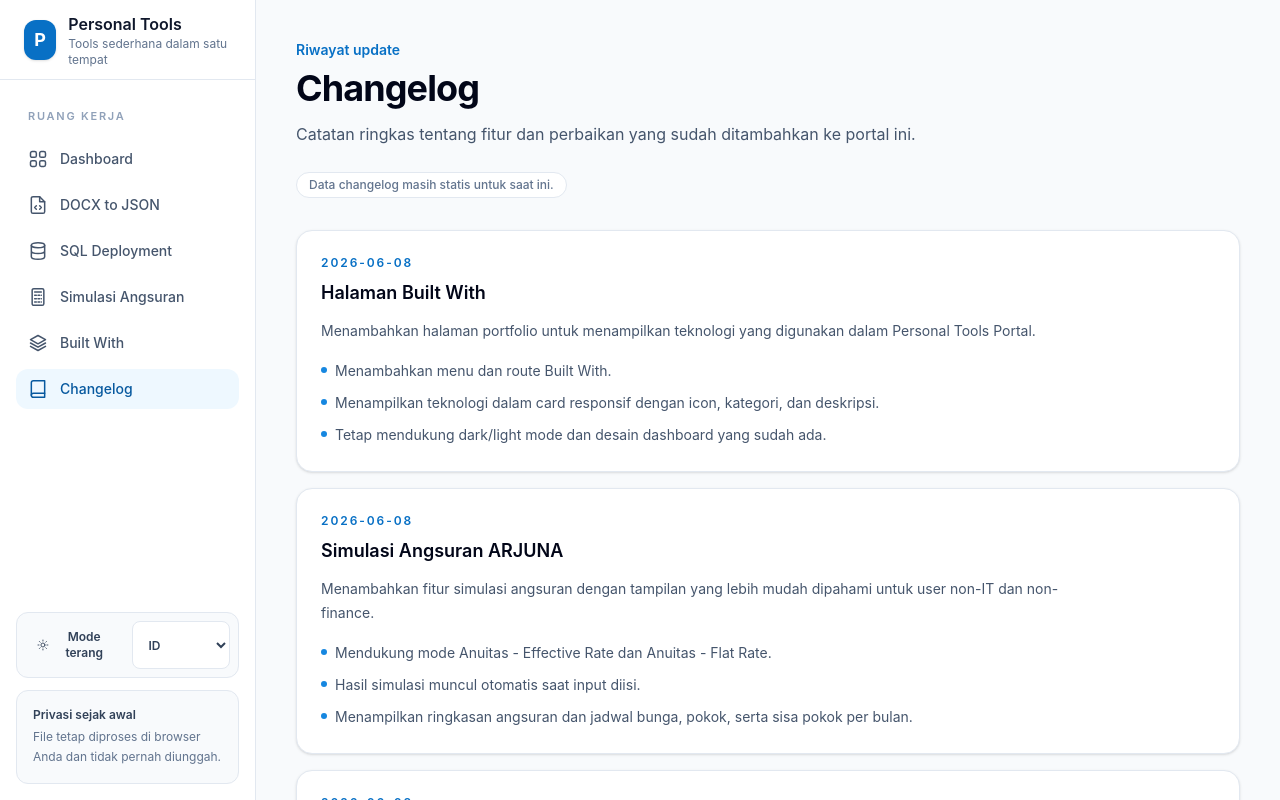
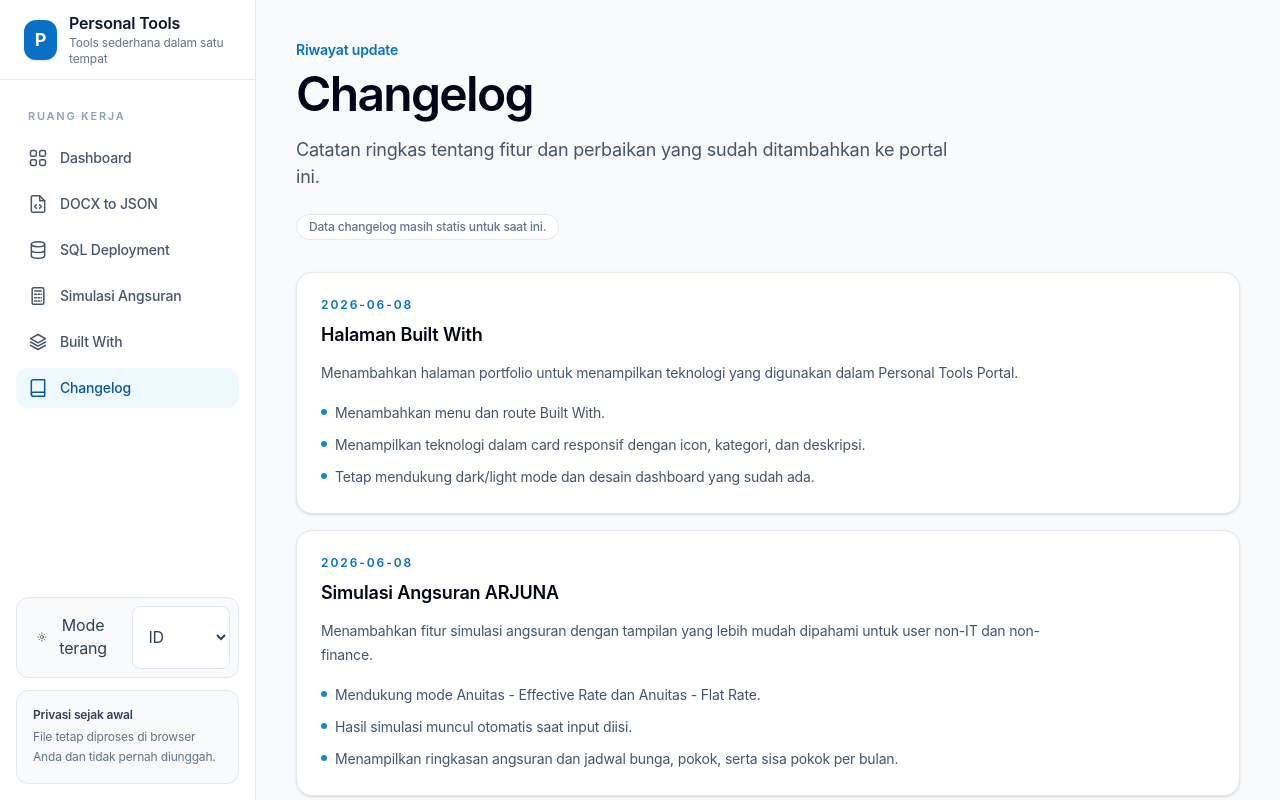
Before and after one commit to herusukmafama/personal-project-2, a React (Vite) app: page /#/changelog in a window 1280 px wide. Shown: the top 800 px of the page. Built offline with nearby package versions, Linux system fonts and the light colour scheme.

Commit message:
Refine Apple-inspired typography

```diff
--- a/src/components/PageHeader.tsx
+++ b/src/components/PageHeader.tsx
@@ -6,12 +6,14 @@ type PageHeaderProps = {
 
 export function PageHeader({ eyebrow, title, description }: PageHeaderProps) {
   return (
-    <header className="max-w-2xl">
-      <p className="text-sm font-semibold text-brand-600">{eyebrow}</p>
-      <h1 className="mt-2 text-3xl font-bold tracking-tight text-slate-950 dark:text-white sm:text-4xl">
+    <header className="max-w-3xl">
+      <p className="text-sm font-semibold tracking-[-0.01em] text-brand-600">{eyebrow}</p>
+      <h1 className="apple-heading mt-2 text-4xl leading-[1.08] text-slate-950 dark:text-white sm:text-5xl">
         {title}
       </h1>
-      <p className="mt-3 text-base leading-7 text-slate-600 dark:text-slate-300">{description}</p>
+      <p className="mt-4 max-w-2xl text-lg leading-[1.5] tracking-[-0.012em] text-slate-600 dark:text-slate-300">
+        {description}
+      </p>
     </header>
   )
 }
--- a/src/index.css
+++ b/src/index.css
@@ -3,7 +3,7 @@
 @custom-variant dark (&:where(.dark, .dark *));
 
 @theme {
-  --font-sans: -apple-system, BlinkMacSystemFont, "Segoe UI", Roboto, "Helvetica Neue", Arial, sans-serif;
+  --font-sans: "SF Pro Text", "SF Pro Display", -apple-system, BlinkMacSystemFont, "Helvetica Neue", "Segoe UI", Roboto, Arial, sans-serif;
   --color-brand-50: #eef8ff;
   --color-brand-100: #d9efff;
   --color-brand-500: #1687e0;
@@ -18,6 +18,15 @@ body {
   background: #f7f9fc;
   color: #172033;
   font-family: var(--font-sans);
+  font-size: 16px;
+  font-weight: 400;
+  line-height: 1.47059;
+  letter-spacing: -0.011em;
+  font-kerning: normal;
+  font-synthesis: none;
+  text-rendering: optimizeLegibility;
+  -webkit-font-smoothing: antialiased;
+  -moz-osx-font-smoothing: grayscale;
 }
 
 .dark body {
@@ -28,6 +37,17 @@ body {
 button,
 a {
   -webkit-tap-highlight-color: transparent;
+}
+
+button,
+input,
+select,
+textarea {
+  font: inherit;
+}
+
+@utility apple-heading {
+  @apply font-semibold tracking-[-0.035em];
 }
 
 @utility input-style {
--- a/src/pages/NotFoundPage.tsx
+++ b/src/pages/NotFoundPage.tsx
@@ -8,8 +8,8 @@ export function NotFoundPage() {
     <div className="grid min-h-[65vh] place-items-center text-center">
       <div>
         <p className="text-sm font-semibold text-brand-600">404</p>
-        <h1 className="mt-2 text-3xl font-bold text-slate-950 dark:text-white">{t('pageNotFound')}</h1>
-        <p className="mt-3 text-slate-500 dark:text-slate-400">{t('pageNotFoundDescription')}</p>
+        <h1 className="apple-heading mt-2 text-4xl leading-[1.08] text-slate-950 dark:text-white">{t('pageNotFound')}</h1>
+        <p className="mt-4 text-lg leading-[1.5] tracking-[-0.012em] text-slate-500 dark:text-slate-400">{t('pageNotFoundDescription')}</p>
         <Link
           to="/"
           className="mt-6 inline-flex rounded-xl bg-brand-600 px-4 py-2.5 text-sm font-semibold text-white shadow-sm transition hover:bg-brand-700"
```
Also changed, not shown: 1 other file (tests, documents, lock files or other folders).
